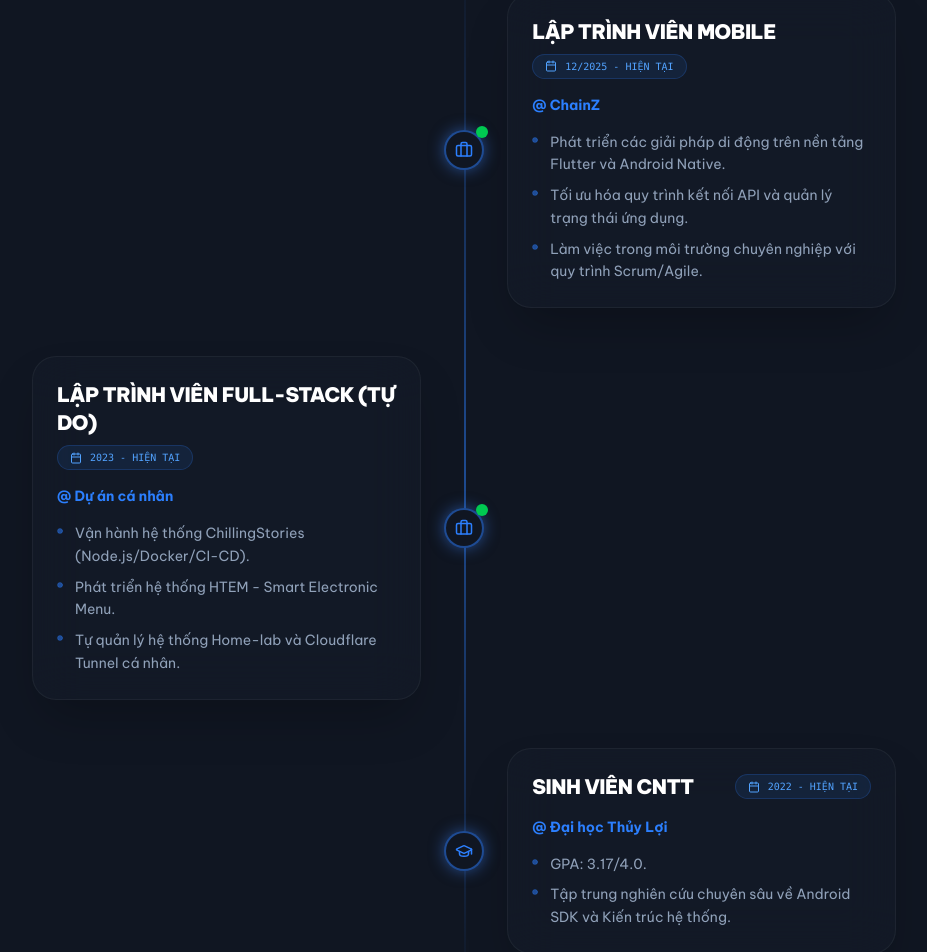
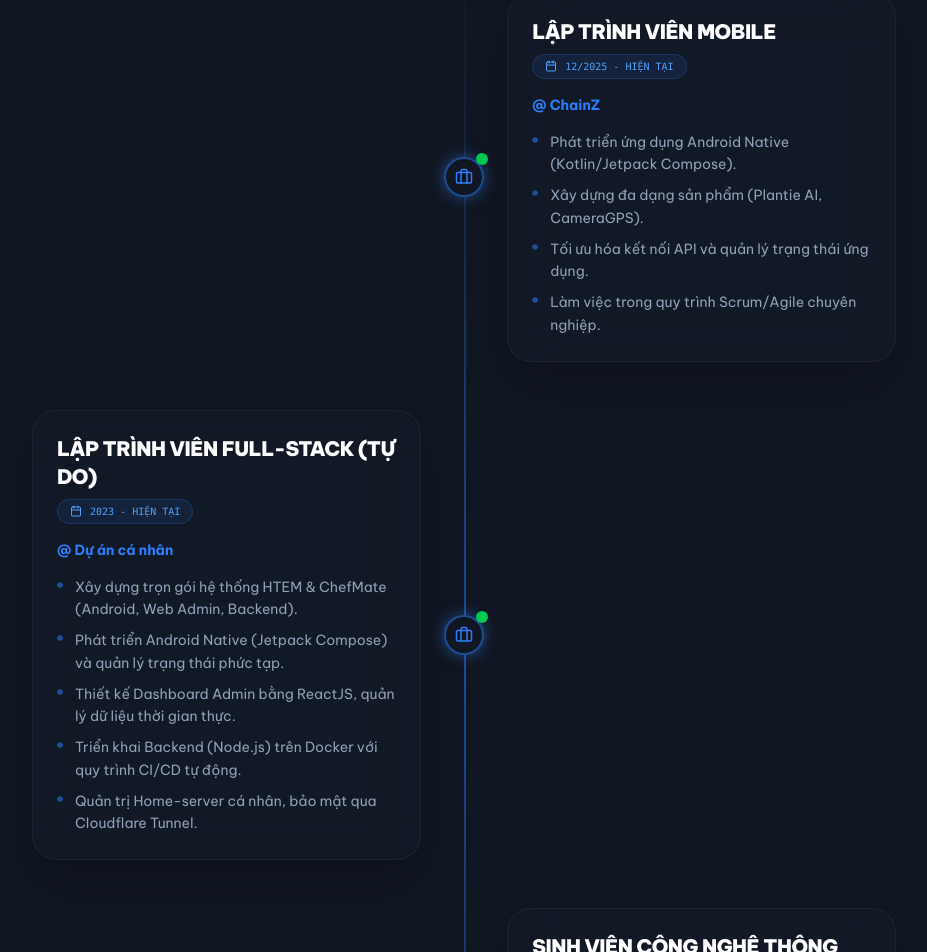
Before and after one commit to PhongDayNai/My-Portfolio, a Next.js app: page / in a window 1280 px wide. Shown: the part 1656-2608 px from the top of the page, without its empty margins (196-1123 px from the left). Built offline with nearby package versions, Linux system fonts and the light colour scheme.

Commit message:
refactor: restructure timeline items for improved scannability

```diff
--- a/src/constants/translations.ts
+++ b/src/constants/translations.ts
@@ -60,9 +60,10 @@ export const translations = {
         org: "ChainZ",
         date: "12/2025 - Hiện tại",
         desc: [
-          "Phát triển các giải pháp di động trên nền tảng Flutter và Android Native.",
-          "Tối ưu hóa quy trình kết nối API và quản lý trạng thái ứng dụng.",
-          "Làm việc trong môi trường chuyên nghiệp với quy trình Scrum/Agile."
+          "Phát triển ứng dụng Android Native (Kotlin/Jetpack Compose).",
+          "Xây dựng đa dạng sản phẩm (Plantie AI, CameraGPS).",
+          "Tối ưu hóa kết nối API và quản lý trạng thái ứng dụng.",
+          "Làm việc trong quy trình Scrum/Agile chuyên nghiệp."
         ]
       },
       {
@@ -70,18 +71,23 @@ export const translations = {
         org: "Dự án cá nhân",
         date: "2023 - Hiện tại",
         desc: [
-          "Vận hành hệ thống ChillingStories (Node.js/Docker/CI-CD).",
-          "Phát triển hệ thống HTEM - Smart Electronic Menu.",
-          "Tự quản lý hệ thống Home-lab và Cloudflare Tunnel cá nhân."
+          "Xây dựng trọn gói hệ thống HTEM & ChefMate (Android, Web Admin, Backend).",
+          "Phát triển Android Native (Jetpack Compose) và quản lý trạng thái phức tạp.",
+          "Thiết kế Dashboard Admin bằng ReactJS, quản lý dữ liệu thời gian thực.",
+          "Triển khai Backend (Node.js) trên Docker với quy trình CI/CD tự động.",
+          "Quản trị Home-server cá nhân, bảo mật qua Cloudflare Tunnel."
         ]
       },
       {
-        title: "Sinh viên CNTT",
+        title: "Sinh viên Công nghệ thông tin",
         org: "Đại học Thủy Lợi",
         date: "2022 - Hiện tại",
         desc: [
-          "GPA: 3.17/4.0.",
-          "Tập trung nghiên cứu chuyên sâu về Android SDK và Kiến trúc hệ thống."
+          "GPA tích lũy: 3.17/4.0.",
+          "Làm chủ các ngôn ngữ nền tảng: C/C++, Java, Python, JavaScript.",
+          "Nghiên cứu lý thuyết về quy trình và vòng đời phát triển phần mềm.",
+          "Tự đào sâu phát triển Mobile/Web và kiến trúc hệ thống hiện đại.",
+          "Thực hành tối ưu UX và triển khai hệ thống vào dự án thực tế."
         ]
       }
     ],
@@ -153,9 +159,10 @@ export const translations = {
         org: "ChainZ",
         date: "12/2025 - Present",
         desc: [
-          "Develop mobile solutions on Flutter and Android Native platforms.",
-          "Optimize API integration processes and app state management.",
-          "Work in a professional environment with Scrum/Agile processes."
+          "Developing Android Native apps (Kotlin/Jetpack Compose).",
+          "Building diverse products (Plantie AI, CameraGPS).",
+          "Optimizing API integration and app state management.",
+          "Operating in professional Scrum/Agile workflows."
         ]
       },
       {
@@ -163,18 +170,23 @@ export const translations = {
         org: "Personal Projects",
         date: "2023 - Present",
         desc: [
-          "Operate ChillingStories system (Node.js/Docker/CI-CD).",
-          "Develop HTEM - Smart Electronic Menu system.",
-          "Self-manage Home-lab system and personal Cloudflare Tunnel."
+          "End-to-end development of HTEM & ChefMate (Android, Web Admin, Backend).",
+          "Developed Android Native (Jetpack Compose) with complex state management.",
+          "Designed ReactJS Admin Dashboards for real-time data control.",
+          "Deployed Node.js backends on Docker with automated CI/CD pipelines.",
+          "Managed personal Home-server secured via Cloudflare Tunnel."
         ]
       },
       {
-        title: "IT Student",
+        title: "Information Technology Student",
         org: "Thuy Loi University",
         date: "2022 - Present",
         desc: [
-          "GPA: 3.17/4.0.",
-          "Focused research on Android SDK and System Architecture."
+          "Academic: Maintaining a cumulative GPA of 3.17/4.0.",
+          "Core Languages: Proficient in C/C++, Java, Python, and JS.",
+          "Theory: Studying software development lifecycles and methodologies.",
+          "Self-Research: Deep-diving into Mobile/Web & system architecture.",
+          "Application: Implementing UX optimization and real-world deployment."
         ]
       }
     ],
```
